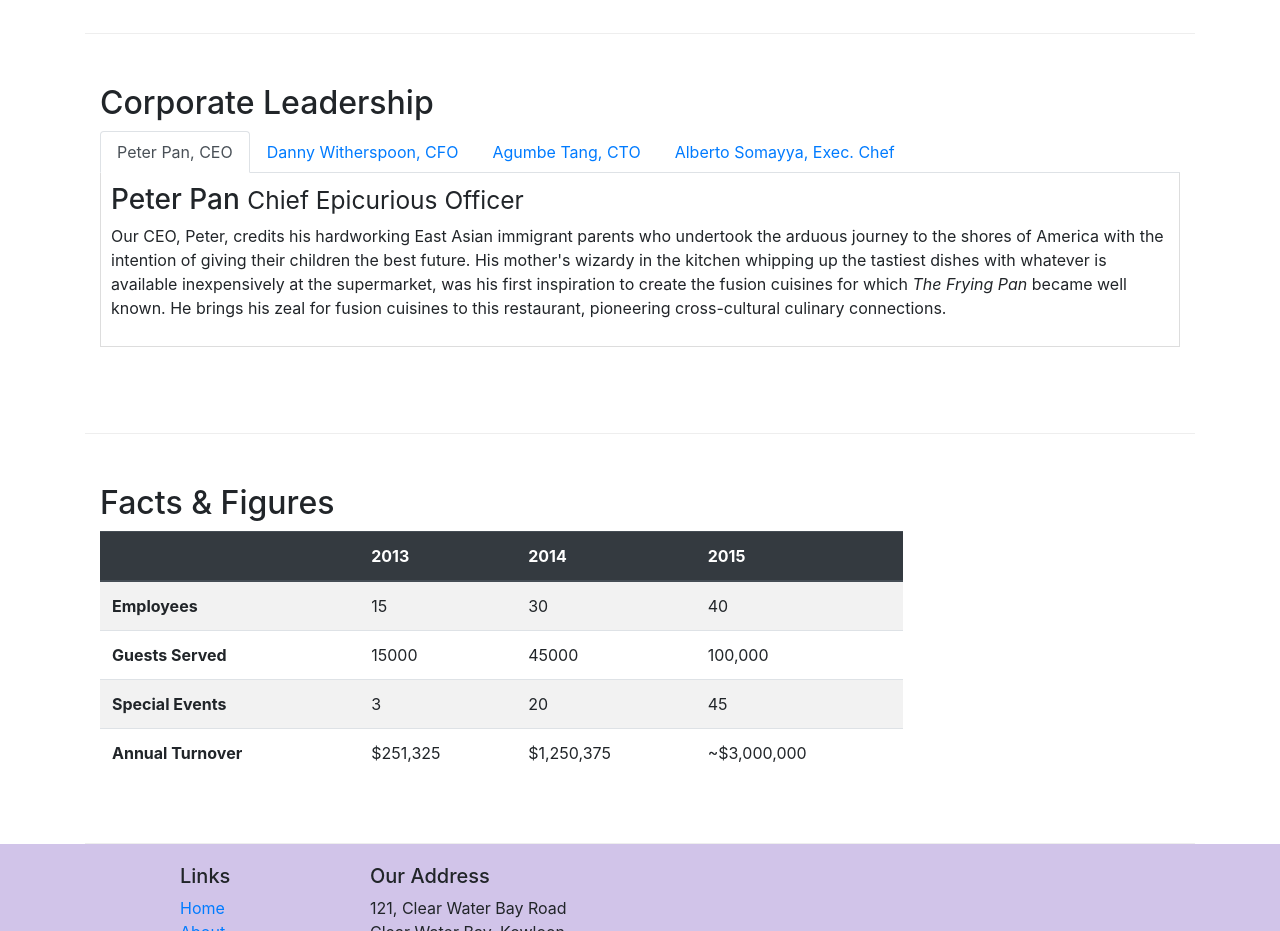
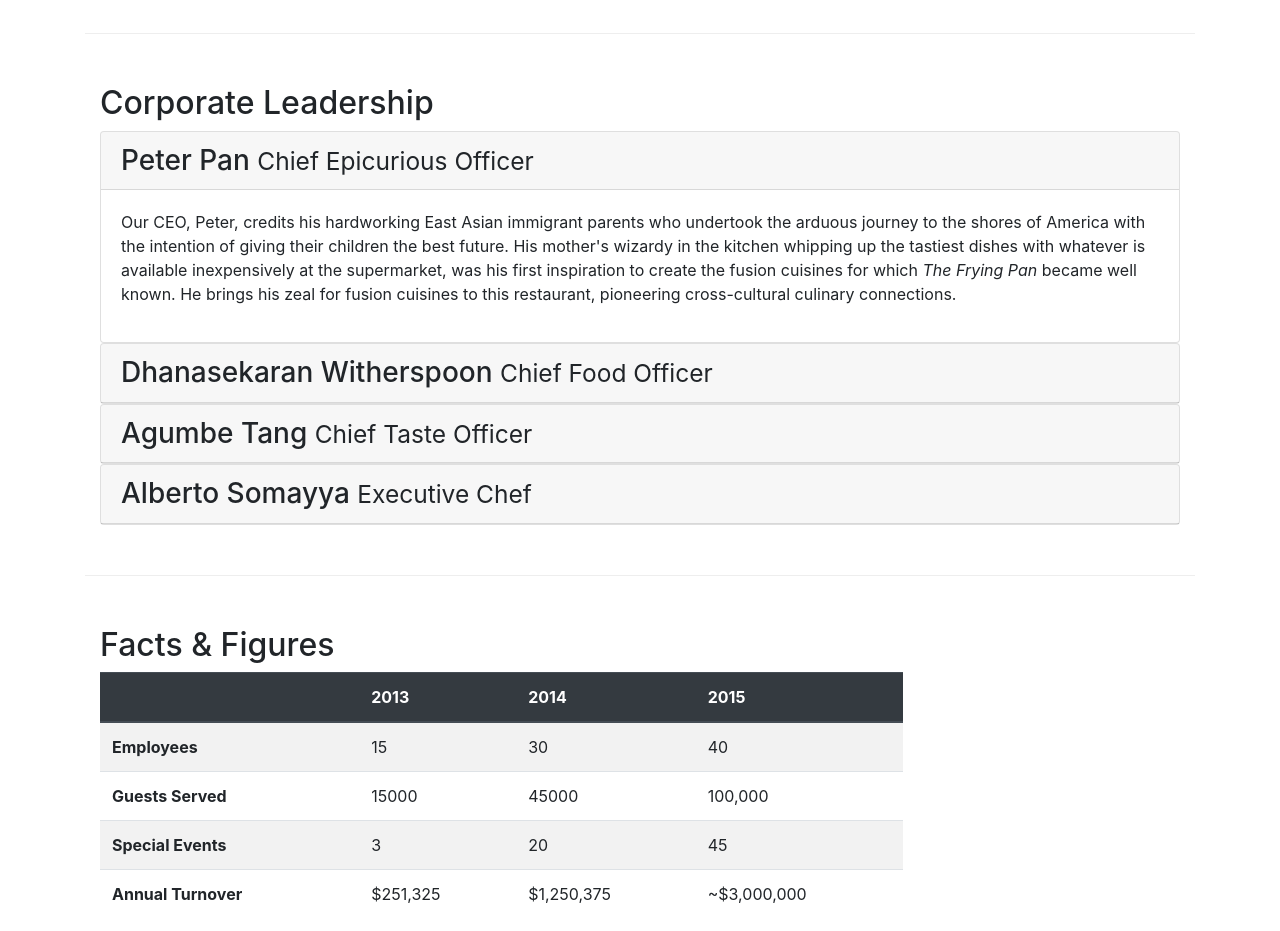
Before and after one commit to rashmiv99/Full-Stack-Web-Development-HKUST, a website: page aboutus.html in a window 1280 px wide. Shown: the part 900-1831 px from the top of the page. Drawn offline with nearby package versions, Linux system fonts and the light colour scheme.

Commit message:
Accordion

```diff
--- a/aboutus.html
+++ b/aboutus.html
@@ -97,7 +97,7 @@
         <div class="row row-content">
             <div class="col-12">
                 <h2>Corporate Leadership</h2>
-                <ul class="nav nav-tabs">
+                <!-- <ul class="nav nav-tabs">
                     <li class="nav-item">
                         <a class="nav-link active" href="#peter" role="tab" data-toggle="tab">Peter Pan, CEO</a>
                     </li>
@@ -110,8 +110,9 @@
                     <li class="nav-item">
                         <a class="nav-link" href="#alberto" role="tab" data-toggle="tab">Alberto Somayya, Exec. Chef</a>
                     </li>
-                </ul>
-                <div class="tab-content">
+                </ul> --> <!--This part used tabs. Below we're going to use accordion.-->
+
+                <!-- <div class="tab-content">
                     <div role="tab-panel" class="tab-pane fade show active" id="peter">
                         <h3>Peter Pan <small>Chief Epicurious Officer</small></h3>
                         <p class="d-none d-sm-block">Our CEO, Peter, credits his hardworking East Asian immigrant parents who undertook the arduous journey to the shores of America with the intention of giving their children the best future. His mother's wizardy in the kitchen whipping up the tastiest dishes with whatever is available inexpensively at the supermarket, was his first inspiration to create the fusion cuisines for which <em>The Frying Pan</em> became well known. He brings his zeal for fusion cuisines to this restaurant, pioneering cross-cultural culinary connections.</p>
@@ -127,6 +128,66 @@
                     <div role="tab-panel" class="tab-pane fade" id="alberto">
                         <h3>Alberto Somayya <small>Executive Chef</small></h3>
                         <p class="d-none d-sm-block">Award winning three-star Michelin chef with wide International experience having worked closely with whos-who in the culinary world, he specializes in creating mouthwatering Indo-Italian fusion experiences. He says, <em>Put together the cuisines from the two craziest cultures, and you get a winning hit! Amma Mia!</em></p>
+                    </div> -->
+                <div id="accordion">
+                    <div class="card">
+                        <div class="card-header" role="tab" id="peterhead">
+                            <h3 class="mb-0">
+                                <a data-toggle="collapse" data-target="#peter">
+                                    Peter Pan <small>Chief Epicurious Officer</small>
+                                </a>
+                            </h3>
+                        </div>
+                        <div class="collapse show" id="peter" data-parent="#accordion">
+                            <div class="card-body">
+                                <p class="d-none d-sm-block">Our CEO, Peter, credits his hardworking East Asian immigrant parents who undertook the arduous journey to the shores of America with the intention of giving their children the best future. His mother's wizardy in the kitchen whipping up the tastiest dishes with whatever is available inexpensively at the supermarket, was his first inspiration to create the fusion cuisines for which <em>The Frying Pan</em> became well known. He brings his zeal for fusion cuisines to this restaurant, pioneering cross-cultural culinary connections.</p>
+                            </div>
+                        </div>
+                    </div>
+
+                    <div class="card">
+                        <div class="card-header" role="tab" id="dannyhead">
+                            <h3 class="mb-0">
+                                <a data-toggle="collapse" data-target="#danny">
+                                    Dhanasekaran Witherspoon <small>Chief Food Officer</small>
+                                </a>
+                            </h3>
+                        </div>
+                        <div class="collapse" id="danny" data-parent="#accordion">
+                            <div class="card-body">
+                                <p class="d-none d-sm-block">Our CFO, Danny, as he is affectionately referred to by his colleagues, comes from a long established family tradition in farming and produce. His experiences growing up on a farm in the Australian outback gave him great appreciation for varieties of food sources. As he puts it in his own words, <em>Everything that runs, wins, and everything that stays, pays!</em></p>
+                            </div>
+                        </div>
+                    </div>
+
+                    <div class="card">
+                        <div class="card-header" role="tab" id="agumbehead">
+                            <h3 class="mb-0">
+                                <a data-toggle="collapse" data-target="#agumbe">
+                                    Agumbe Tang <small>Chief Taste Officer</small>
+                                </a>
+                            </h3>
+                        </div>
+                        <div class="collapse" id="agumbe" data-parent="#accordion">
+                            <div class="card-body">
+                                <p class="d-none d-sm-block">Blessed with the most discerning gustatory sense, Agumbe, our CTO, personally ensures that every dish that we serve meets his exacting tastes. Our chefs dread the tongue lashing that ensues if their dish does not meet his exacting standards. He lives by his motto, <em>You click only if you survive my lick.</em></p>
+                            </div>
+                        </div>
+                    </div>
+
+                    <div class="card">
+                        <div class="card-header" role="tab" id="albertohead">
+                            <h3 class="mb-0">
+                                <a data-toggle="collapse" data-target="#alberto">
+                                    Alberto Somayya <small>Executive Chef</small>
+                                </a>
+                            </h3>
+                        </div>
+                        <div class="collapse" id="alberto" data-parent="#accordion">
+                            <div class="card-body">
+                                <p class="d-none d-sm-block">Award winning three-star Michelin chef with wide International experience having worked closely with whos-who in the culinary world, he specializes in creating mouthwatering Indo-Italian fusion experiences. He says, <em>Put together the cuisines from the two craziest cultures, and you get a winning hit! Amma Mia!</em></p>
+                            </div>
+                        </div>
                     </div>
                 </div>
             </div>
```
